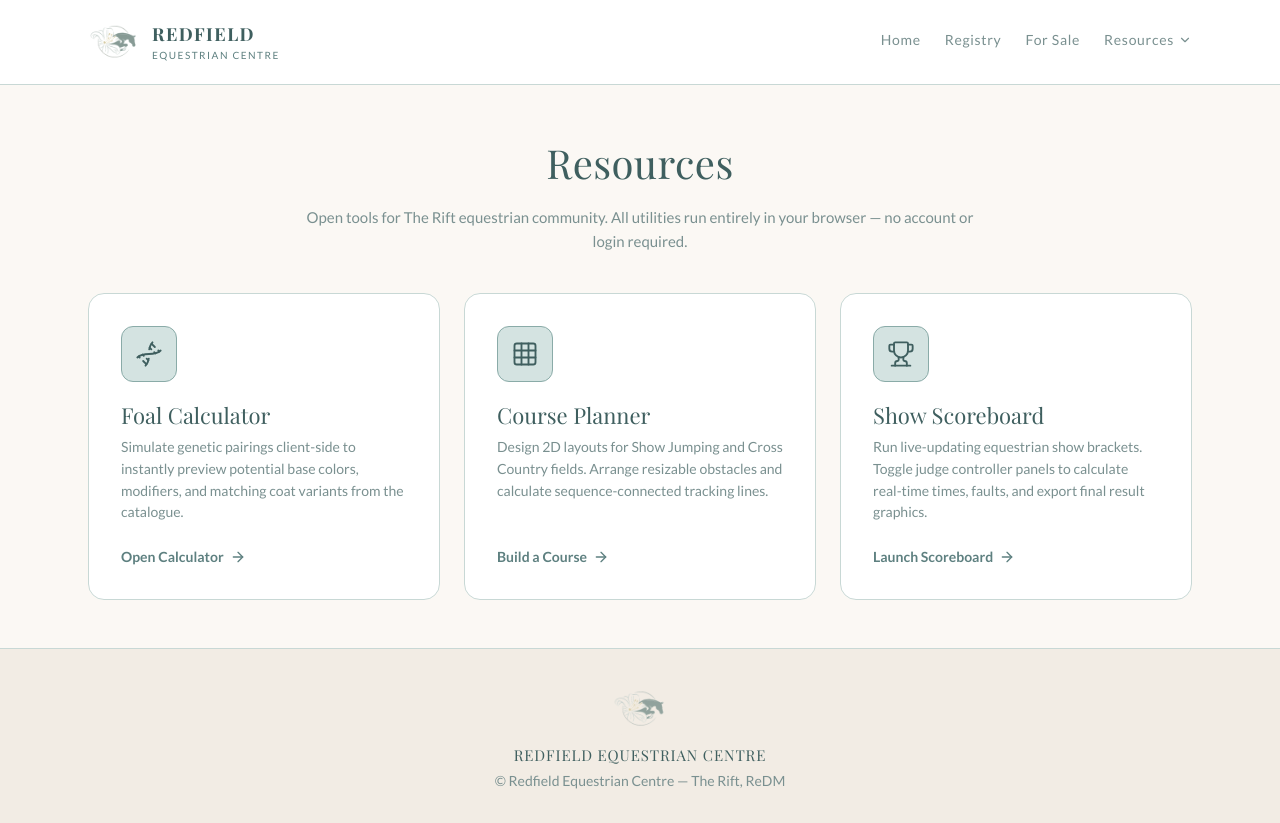
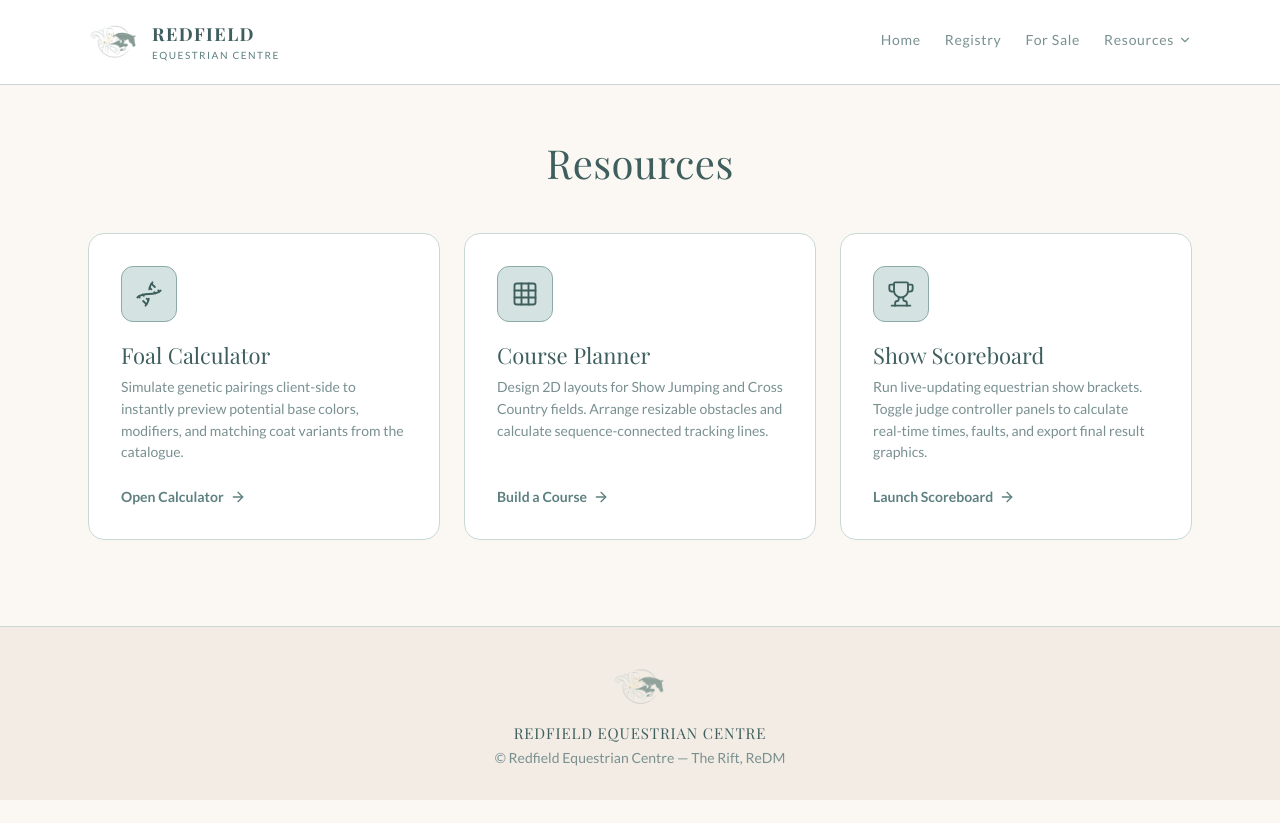
Before and after one commit to clairecabglass/rec-pedigree, a Next.js app: page /resources in a window 1280 px wide. After the commit the page ends 800 px from the top, so only its background shows below. Built offline with nearby package versions, Linux system fonts and the light colour scheme; a web font is replaced by a local one.

Commit message:
Resources: remove AI-sounding subtitle

```diff
--- a/app/resources/page.tsx
+++ b/app/resources/page.tsx
@@ -53,12 +53,6 @@ export default function ResourcesIndexPage() {
         >
           Resources
         </h1>
-        <p
-          className="mx-auto max-w-2xl"
-          style={{ fontFamily: "var(--font-lato)", fontSize: 15, color: "var(--text-muted)", lineHeight: 1.6 }}
-        >
-          Open tools for The Rift equestrian community. All utilities run entirely in your browser — no account or login required.
-        </p>
       </header>
 
       <div className="grid grid-cols-1 md:grid-cols-3 gap-6">
```
